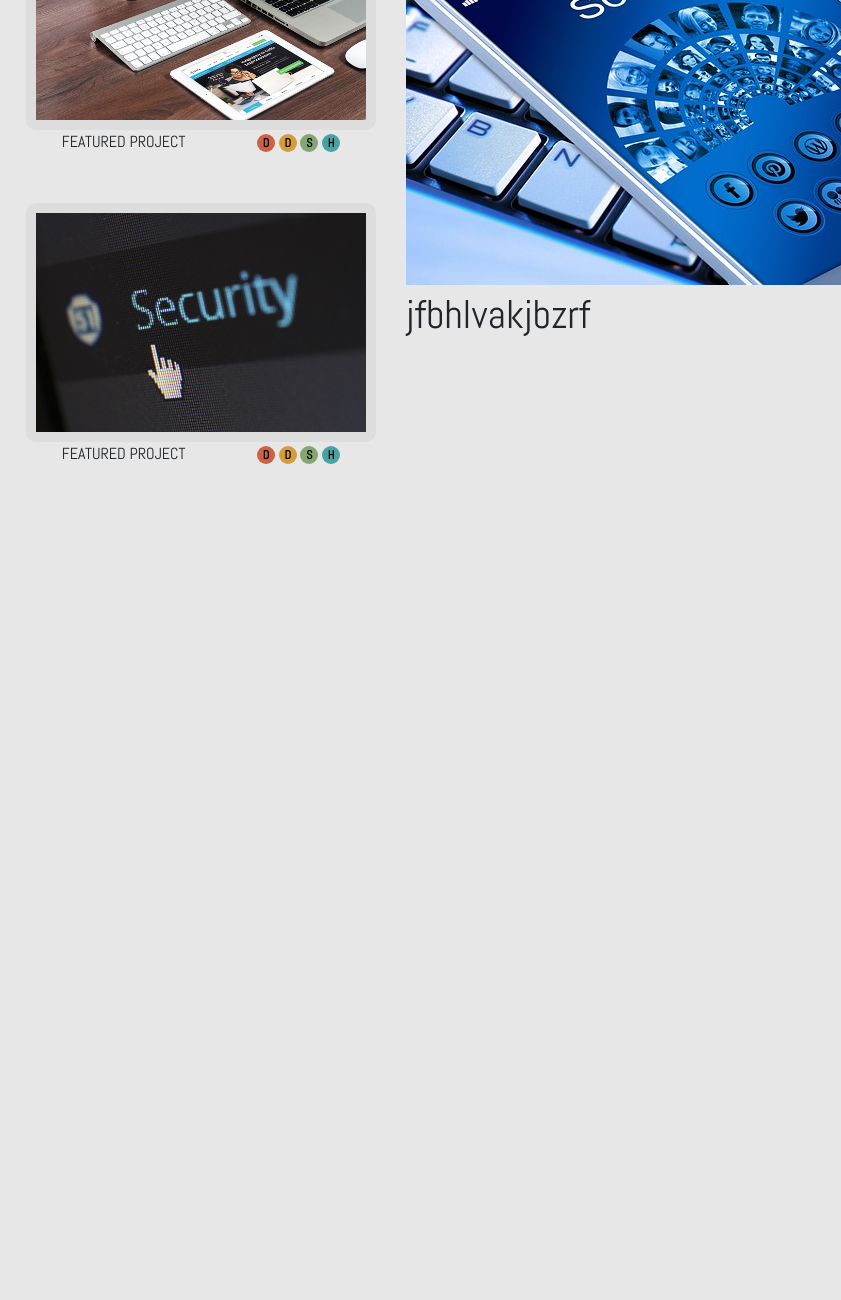
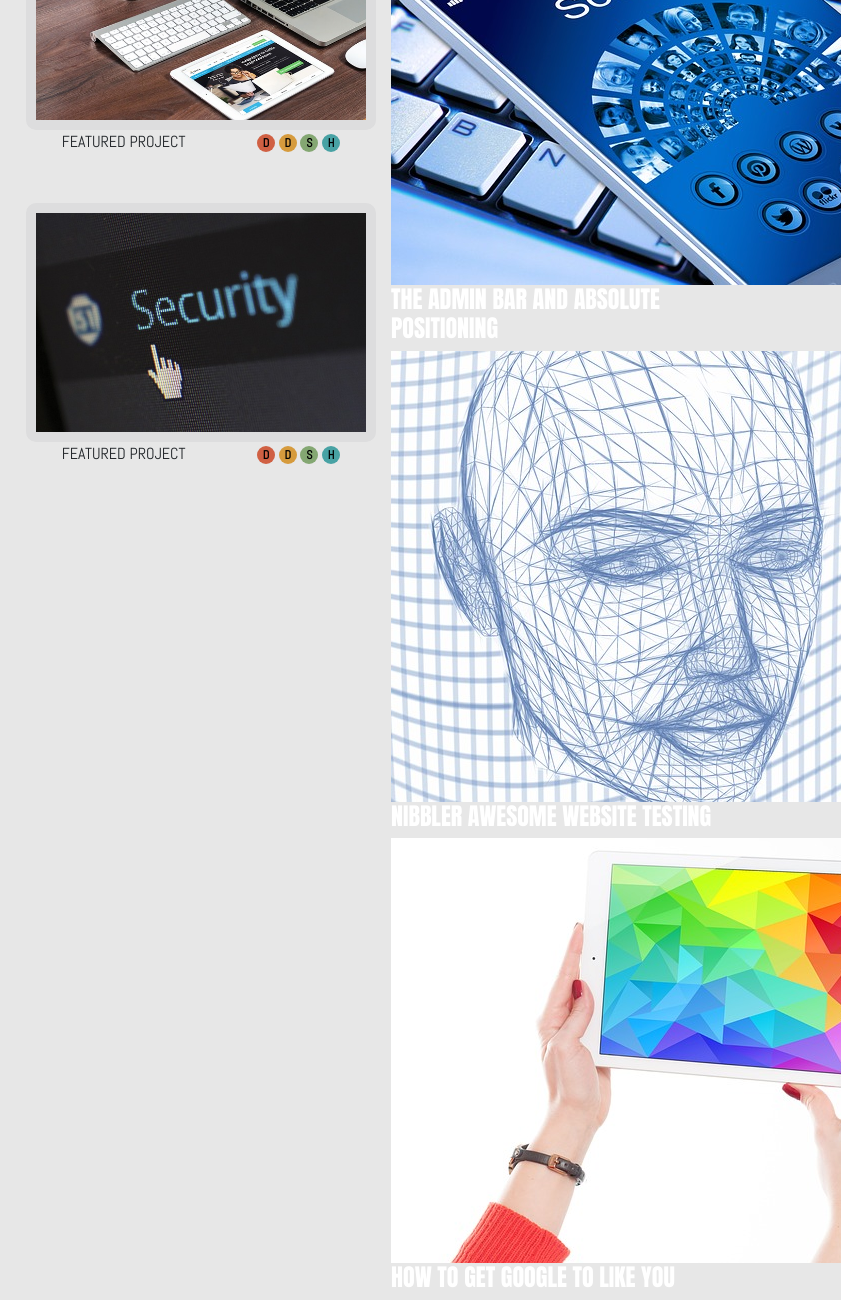
Before and after one commit to thoms-kenyon-codeupdesign/codeupdesign, a plain HTML site: page index.html in a window 1280 px wide. Shown: the part 663-1963 px from the top of the page, 439-1280 px from the left. Before the commit the page ends 1159 px from the top, so only its background shows below. Drawn offline with nearby package versions, Linux system fonts and the light colour scheme.

Commit message:
added news icon and their respective headers, then stacked them into a column, still wip

```diff
--- a/index.css
+++ b/index.css
@@ -373,6 +373,11 @@
         height: 50px;
         width: 50px;
         margin-top: 2em;
+        border: 1px solid #d5d5d6
+    }
+
+    .black {
+        color: black;
     }
 }
 
--- a/index.html
+++ b/index.html
@@ -145,13 +145,30 @@
                 </div>
             </div>
         </div>
-        <!--    -->
-<!--        news-->
-        <div class="d-none d-md-flex col-md-4">
-            <div class="d-row">
-                <img class="news-icon" src="assets/images/mobile-phone.jpg" alt="mobile-phone">
-                <p>jfbhlvakjbzrf</p>
-<!--                fix-->
+        <!--        news-->
+        <div class="d-none d-md-flex flex-column col-md-4">
+            <!--            news 1-->
+            <div>
+                <div class="row">
+                    <img class="news-icon" src="assets/images/mobile-phone.jpg" alt="mobile-phone">
+                    <h6 class="black">THE ADMIN BAR AND ABSOLUTE POSITIONING</h6>
+                    <!--                fix-->
+                </div>
+            </div>
+            <!--            news2-->
+            <div>
+                <div class="row">
+                    <img class="news-icon" src="assets/images/head.jpg" alt="head">
+                    <h6 class="black">NIBBLER AWESOME WEBSITE TESTING</h6>
+                    <!--                fix-->
+                </div>
+            </div>
+            <div>
+                <div class="row">
+                    <img class="news-icon" src="assets/images/ipad.jpg" alt="colorful ipad">
+                    <h6 class="black">HOW TO GET GOOGLE TO LIKE YOU</h6>
+                    <!--                fix-->
+                </div>
             </div>
         </div>
     </div>
```
